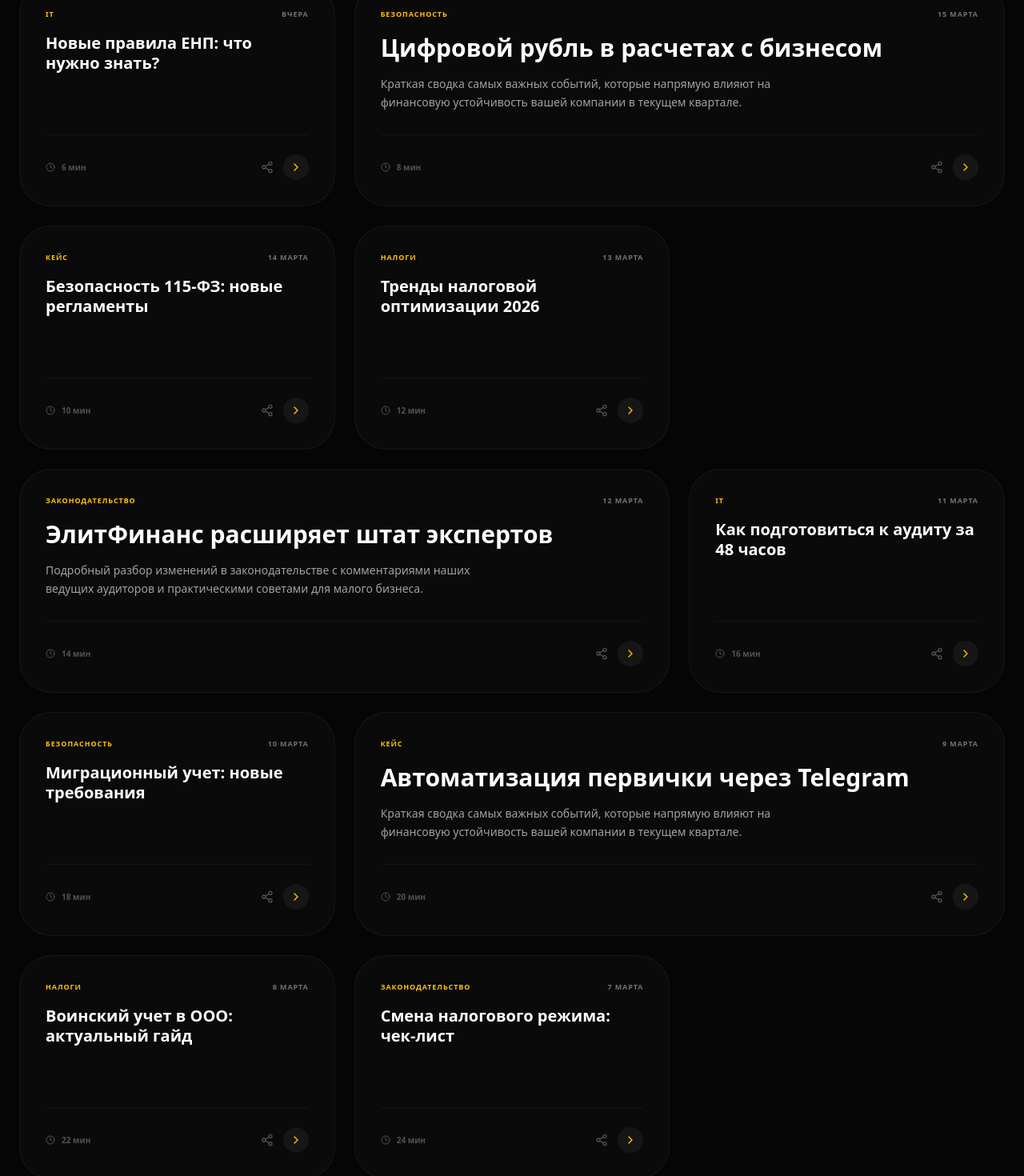
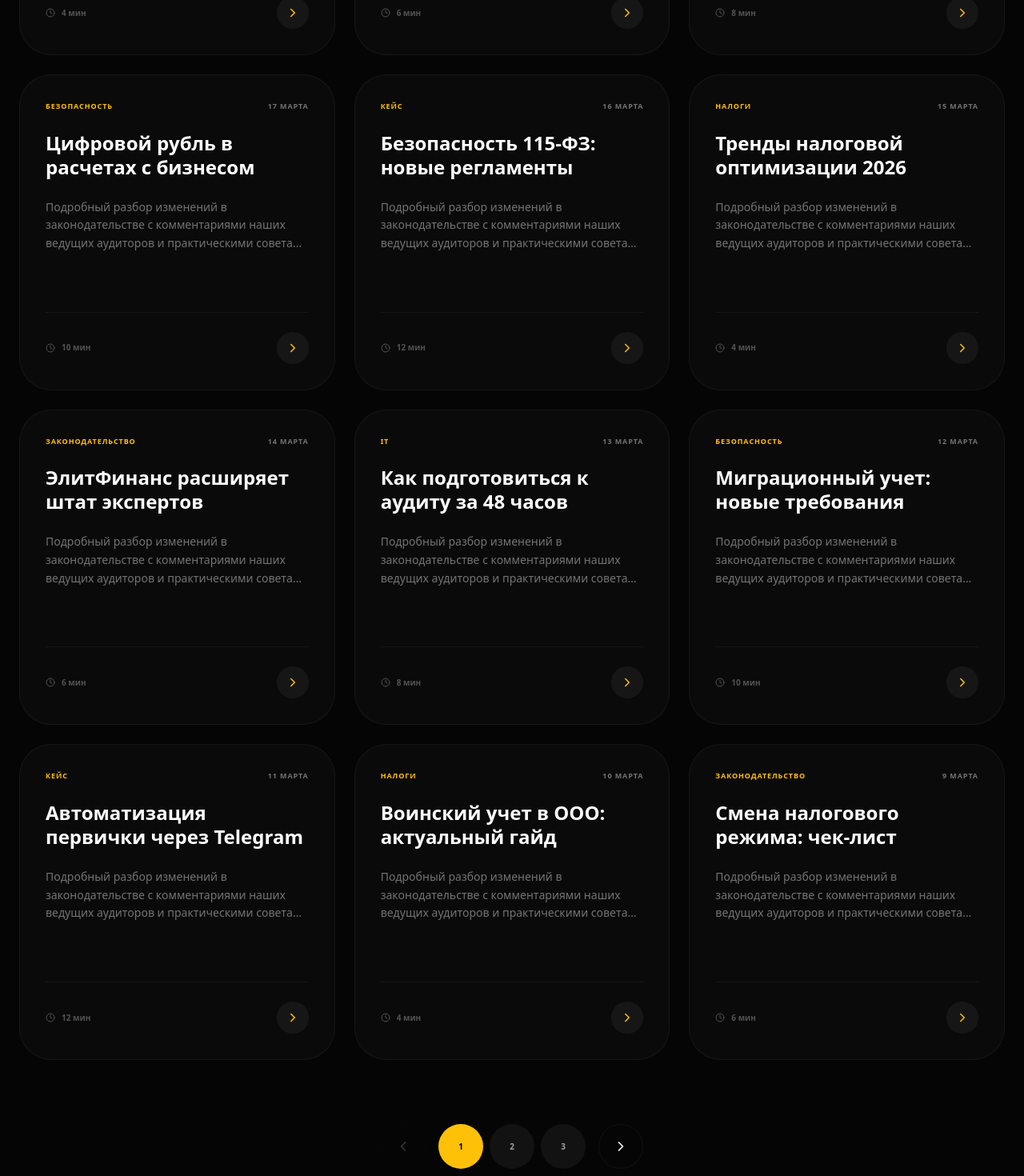
Before and after one commit to VARONA12/Buhsaitaccounting-portal, a Next.js app: page /news in a window 1280 px wide. Shown: the part 980-2450 px from the top of the page at 80% size. Built offline with nearby package versions, Linux system fonts and the light colour scheme.

Commit message:
design: implement 3x4 news grid (12 items) with dynamic pagination and no-refresh transitions

```diff
--- a/src/app/news/page.tsx
+++ b/src/app/news/page.tsx
@@ -1,13 +1,14 @@
 "use client";
 
-import { motion } from "framer-motion";
+import { motion, AnimatePresence } from "framer-motion";
 import Link from "next/link";
-import React from "react";
+import React, { useState } from "react";
 import {
   Building,
   ArrowLeft,
   Clock,
   ChevronRight,
+  ChevronLeft,
   Zap,
   Tag,
   Share2,
@@ -16,8 +17,8 @@ import {
 } from "lucide-react";
 import { Logo } from "@/components/Logo";
 
-// Generated 15 diverse news items for visual demo
-const NEWS_ITEMS = Array.from({ length: 15 }).map((_, i) => ({
+// Generated 36 news items (3 pages of 12)
+const ALL_NEWS = Array.from({ length: 36 }).map((_, i) => ({
   id: `${i + 1}`,
   title: [
     "Обновление лимитов по УСН в 2026 году",
@@ -34,18 +35,37 @@ const NEWS_ITEMS = Array.from({ length: 15 }).map((_, i) => ({
     "Смена налогового режима: чек-лист",
     "Защита активов при проверках",
     "Новые сроки сдачи отчетности в СФР",
-    "Годовая отчетность без паники"
-  ][i % 15],
+    "Годовая отчетность без паники",
+    "Электронный документооборот 2.0",
+    "Проверка контрагентов: новые критерии",
+    "Льготы для производственных компаний",
+    "Патентная система в регионах 2026",
+    "Налоговые каникулы: продление",
+    "Маркировка товаров: расширение списка",
+    "Кредитование МСБ: господдержка",
+    "Экологический сбор: как платить?",
+    "Валютный контроль: упрощение правил"
+  ][i % 24],
   category: ["Налоги", "Законодательство", "IT", "Безопасность", "Кейс"][i % 5],
-  date: i === 0 ? "Сегодня" : i < 3 ? "Вчера" : `${18 - i} Марта`,
-  time: `${(i + 1) * 2} мин`,
-  desc: i % 2 === 0
-    ? "Подробный разбор изменений в законодательстве с комментариями наших ведущих аудиторов и практическими советами для малого бизнеса."
-    : "Краткая сводка самых важных событий, которые напрямую влияют на финансовую устойчивость вашей компании в текущем квартале.",
-  size: (i % 3 === 0) ? "large" : "small" // For bento grid variety
+  date: i < 3 ? "Сегодня" : `${20 - i} Марта`,
+  time: `${(i % 5 + 2) * 2} мин`,
+  desc: "Подробный разбор изменений в законодательстве с комментариями наших ведущих аудиторов и практическими советами для малого бизнеса."
 }));
 
+const ITEMS_PER_PAGE = 12;
+
 export default function NewsPage() {
+  const [currentPage, setCurrentPage] = useState(1);
+  const totalPages = Math.ceil(ALL_NEWS.length / ITEMS_PER_PAGE);
+
+  const startIndex = (currentPage - 1) * ITEMS_PER_PAGE;
+  const currentNews = ALL_NEWS.slice(startIndex, startIndex + ITEMS_PER_PAGE);
+
+  const handlePageChange = (newPage: number) => {
+    setCurrentPage(newPage);
+    window.scrollTo({ top: 300, behavior: "smooth" });
+  };
+
   return (
     <div className="min-h-screen bg-[#050505] text-white font-sans selection:bg-primary/30 selection:text-primary">
       {/* Header */}
@@ -66,7 +86,7 @@ export default function NewsPage() {
       <main className="pt-32 pb-24 px-6">
         <div className="max-w-7xl mx-auto space-y-16">
 
-          {/* Daily Summary - Kept as requested by user's plan earlier, but focus is on the feed */}
+          {/* Daily Summary - Static Identity Block */}
           <section>
             <div className="p-8 xl:p-12 rounded-[40px] bg-gradient-to-br from-primary/10 to-transparent border border-primary/20 relative overflow-hidden">
               <div className="absolute top-0 right-0 p-6 opacity-10">
@@ -84,75 +104,89 @@ export default function NewsPage() {
             </div>
           </section>
 
-          {/* News Feed - Interactive Bricks (Bento Grid) */}
-          <section>
+          {/* News Feed - Fixed 3-Column Grid with Pagination */}
+          <section id="feed">
             <div className="flex items-end justify-between mb-16">
               <div className="space-y-4">
                 <h2 className="text-[10px] font-bold uppercase tracking-[0.4em] text-neutral-400">Лента новостей</h2>
                 <div className="text-4xl xl:text-7xl font-bold tracking-tightest leading-none">
-                  СВЕЖИЙ <span className="text-primary italic">КОНТЕНТ.</span>
+                  АРХИВ <span className="text-primary italic">ЗНАНИЙ.</span>
                 </div>
               </div>
-              <div className="hidden md:flex gap-4">
-                <button className="p-4 rounded-full border border-white/5 bg-neutral-900/40 text-neutral-500">
-                  <Tag size={18} />
-                </button>
+              <div className="text-[10px] font-bold uppercase tracking-widest text-neutral-500">
+                Страница {currentPage} из {totalPages}
               </div>
             </div>
 
-            <div className="grid grid-cols-1 md:grid-cols-2 lg:grid-cols-3 gap-6 auto-rows-[280px]">
-              {NEWS_ITEMS.map((news, i) => (
+            <div className="grid grid-cols-1 md:grid-cols-2 lg:grid-cols-3 gap-6">
+              <AnimatePresence mode="wait">
+                {currentNews.map((news, i) => (
                   <motion.div
-                  key={news.id}
-                  initial={{ opacity: 0, y: 20 }}
-                  animate={{ opacity: 1, y: 0 }}
-                  transition={{ delay: i * 0.05 }}
-                  className={`group relative p-8 rounded-[40px] border border-white/5 bg-neutral-900/30 hover:bg-neutral-900/50 hover:border-primary/30 transition-all overflow-hidden flex flex-col justify-between ${
-                    news.size === 'large' ? 'md:col-span-2 row-span-1' : ''
-                  }`}
+                    key={`${currentPage}-${news.id}`}
+                    initial={{ opacity: 0, scale: 0.95 }}
+                    animate={{ opacity: 1, scale: 1 }}
+                    exit={{ opacity: 0, scale: 0.95 }}
+                    transition={{ duration: 0.3, delay: i * 0.05 }}
+                    className="group relative p-8 rounded-[40px] border border-white/5 bg-neutral-900/30 hover:bg-neutral-900/50 hover:border-primary/30 transition-all flex flex-col justify-between aspect-[4/3] xl:aspect-square"
                   >
-                  {/* Decorative Elements */}
-                  <div className="absolute top-0 right-0 p-8 opacity-0 group-hover:opacity-10 transition-opacity">
-                    <FileText size={80} className="text-primary" />
-                  </div>
-
-                  <div className="relative z-10 space-y-4">
+                    <div className="space-y-6">
                       <div className="flex justify-between items-center text-[9px] font-bold uppercase tracking-widest text-neutral-500">
                         <span className="text-primary">{news.category}</span>
                         <span>{news.date}</span>
                       </div>
-                    <h3 className={`font-bold tracking-tightest leading-tight group-hover:text-primary transition-colors ${
-                      news.size === 'large' ? 'text-2xl xl:text-3xl' : 'text-xl'
-                    }`}>
+                      <h3 className="text-xl xl:text-2xl font-bold tracking-tightest leading-tight group-hover:text-primary transition-colors">
                         {news.title}
                       </h3>
-                    {news.size === 'large' && (
-                      <p className="text-neutral-400 text-sm leading-relaxed line-clamp-2 max-w-xl">
+                      <p className="text-neutral-500 text-sm leading-relaxed line-clamp-3">
                         {news.desc}
                       </p>
-                    )}
                     </div>
 
-                  <div className="relative z-10 flex items-center justify-between pt-6 mt-6 border-t border-white/5 group-hover:border-primary/20 transition-colors">
+                    <div className="flex items-center justify-between pt-6 mt-6 border-t border-white/5 group-hover:border-primary/20 transition-colors">
                       <div className="flex items-center gap-2 text-[10px] font-bold text-neutral-600">
                         <Clock size={12} /> {news.time}
                       </div>
-                    <div className="flex items-center gap-3">
-                      <button className="text-neutral-600 hover:text-primary transition-colors">
-                        <Share2 size={16} />
+                      <button className="w-10 h-10 rounded-full bg-white/5 flex items-center justify-center text-primary group-hover:bg-primary group-hover:text-black transition-all">
+                        <ChevronRight size={18} />
                       </button>
-                      <button className="w-8 h-8 rounded-full bg-white/5 flex items-center justify-center text-primary group-hover:bg-primary group-hover:text-black transition-all">
-                        <ChevronRight size={16} />
-                      </button>
-                    </div>
                     </div>
                   </motion.div>
                 ))}
+              </AnimatePresence>
             </div>
 
-            <div className="mt-20 flex justify-center">
-                   <button className="px-12 py-5 rounded-full bg-white/5 border border-white/10 text-[10px] font-bold uppercase tracking-[0.3em] text-neutral-400 hover:bg-white hover:text-black transition-all">
-                     Загрузить еще
+            {/* Pagination Controls */}
+            <div className="mt-20 flex items-center justify-center gap-4">
+              <button
+                disabled={currentPage === 1}
+                onClick={() => handlePageChange(currentPage - 1)}
+                className="w-14 h-14 rounded-full border border-white/5 flex items-center justify-center text-white disabled:opacity-20 hover:bg-white hover:text-black transition-all"
+              >
+                <ChevronLeft size={20} />
+              </button>
+
+              <div className="flex gap-2">
+                {Array.from({ length: totalPages }).map((_, i) => (
+                  <button
+                    key={i}
+                    onClick={() => handlePageChange(i + 1)}
+                    className={`w-14 h-14 rounded-full font-bold text-[10px] transition-all ${
+                      currentPage === i + 1
+                      ? 'bg-primary text-black'
+                      : 'bg-white/5 text-neutral-400 hover:bg-white/10'
+                    }`}
+                  >
+                    {i + 1}
+                  </button>
+                ))}
+              </div>
+
+              <button
+                disabled={currentPage === totalPages}
+                onClick={() => handlePageChange(currentPage + 1)}
+                className="w-14 h-14 rounded-full border border-white/5 flex items-center justify-center text-white disabled:opacity-20 hover:bg-white hover:text-black transition-all"
+              >
+                <ChevronRight size={20} />
               </button>
             </div>
           </section>
```
Lines whose indentation alone changed are shown as unchanged.
